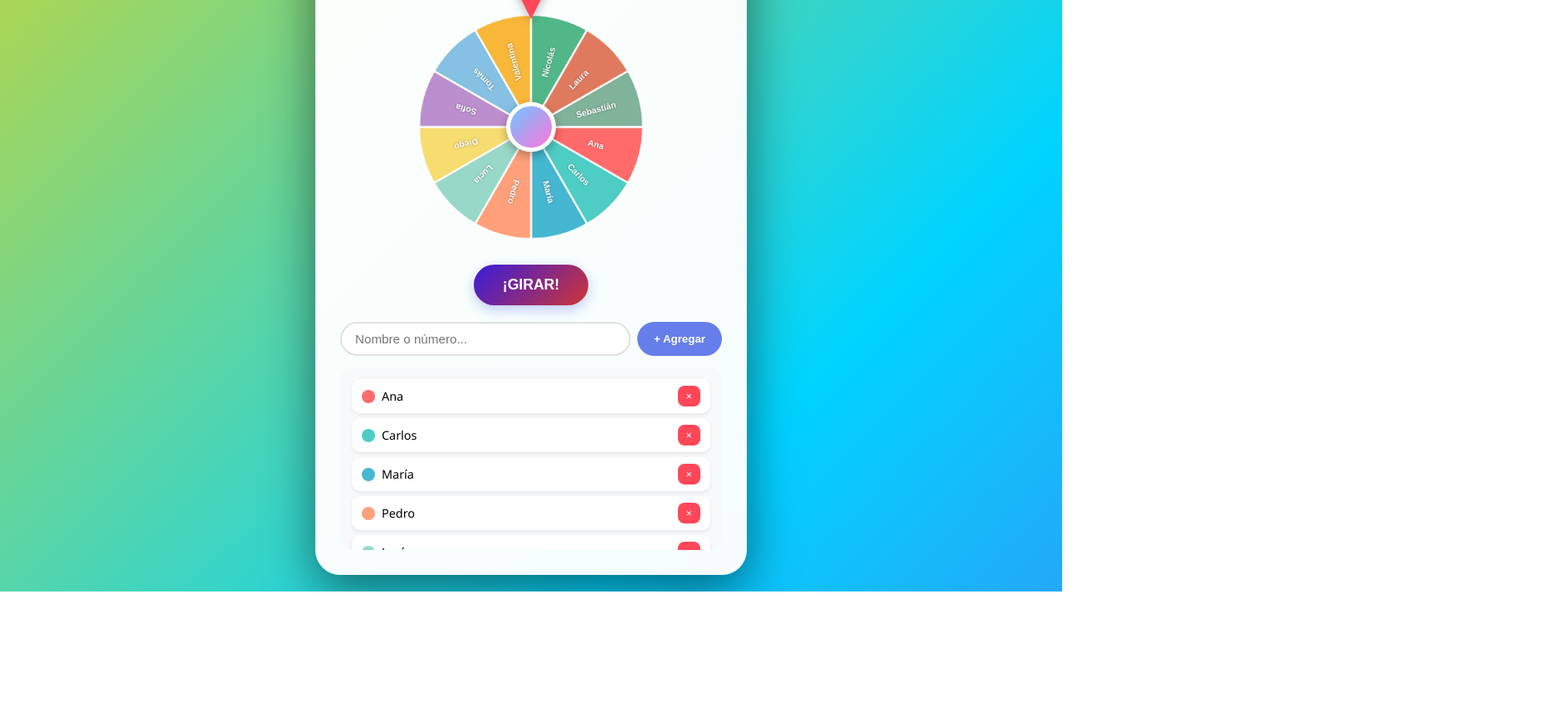
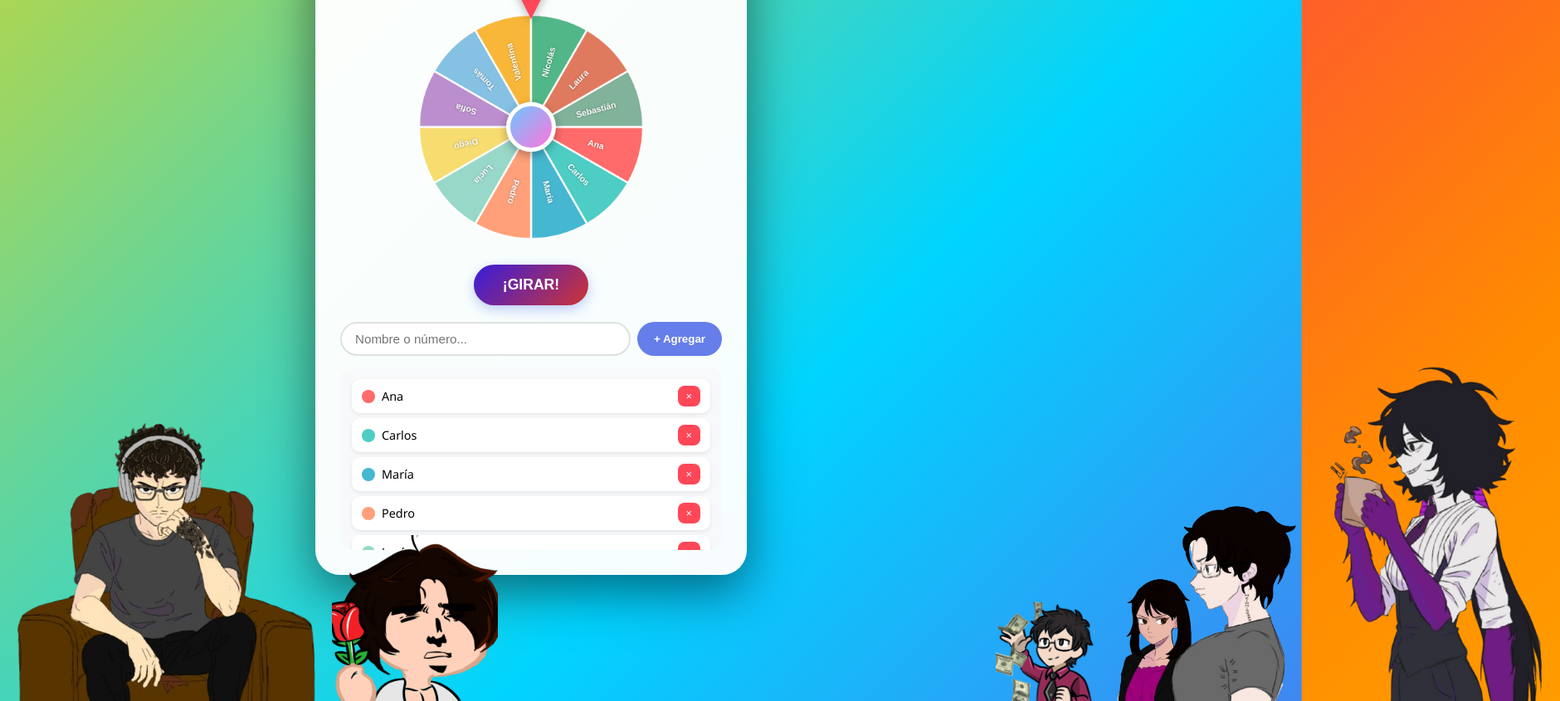
Before and after one commit to MatashiroSaito/La-Mejor-Ruleta, a plain HTML site: page index.html in a window 1280 px wide. Shown: the part 158-1003 px from the top of the page at 83% size, 1880 px wide, since content can reach past the window. Before the commit the page ends 871 px from the top, so only its background shows below. Drawn offline with Linux system fonts and the light colour scheme.

Commit message:
Update index.html

```diff
--- a/index.html
+++ b/index.html
@@ -265,7 +265,11 @@ input[type=text]:focus{outline:none;border-color:#667eea}
 
 <button class="config-btn" onclick="openConfig()">⚙️ Config</button>
 <a href="https://www.instagram.com/mati_finv/" target="_blank" class="social-link">📱 Redes</a>
-
+<img src="Captura_de_pantalla_2025-11-27_184757-removebg-preview.png" style="position:absolute;top:600px;left:1580px;width:300px">
+    <img src="GxUMxn0WMAESagQ-removebg-preview.png" style="position:absolute;top:666px;left:3px;width:400px">
+    <img src="GxoqO02WYAASpT3-removebg-preview.png" style="position:absolute;top:766px;left:1300px;width:300px">
+    <img src="cxnnard_goad.png" style="position:absolute;top:803px;left:400px;width:200px">
+    <img src="Ilustracion.png" style="position:absolute;top:884px;left:1200px;width:119px">
 <div class="troll-banner" id="trollBanner"></div>
 
 <!-- ===== MAIN CONTAINER ===== -->
```
